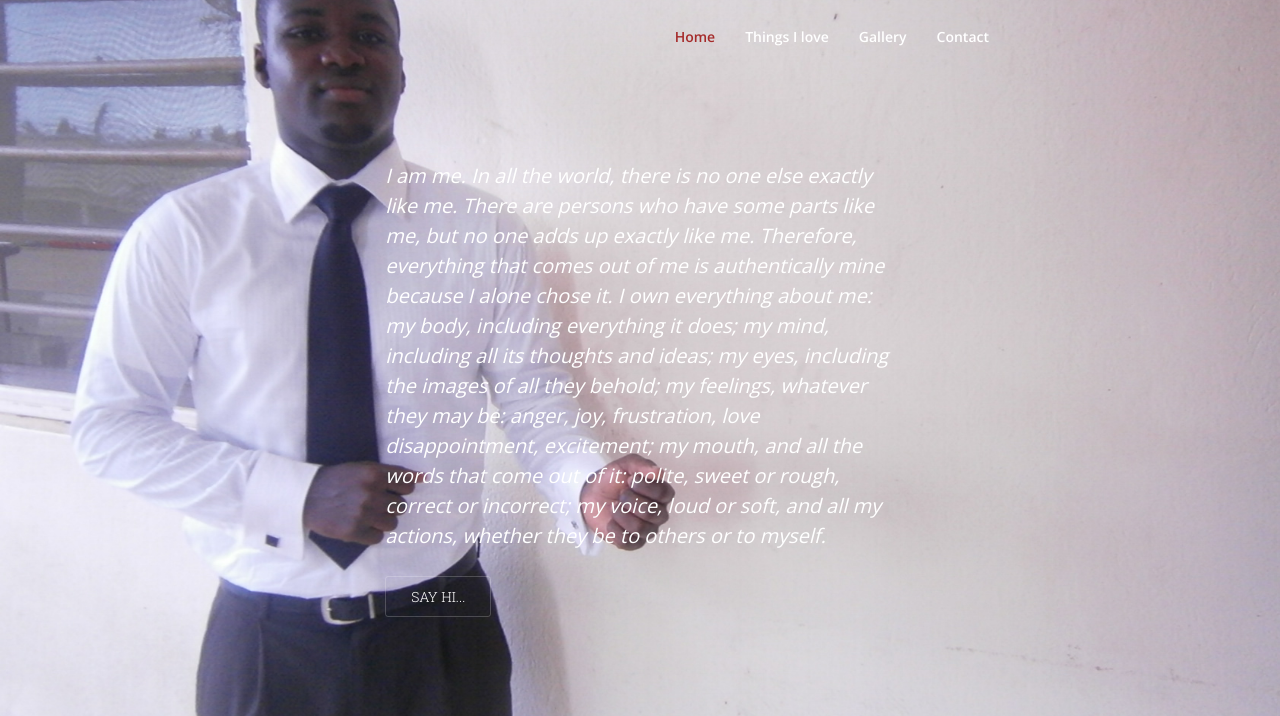
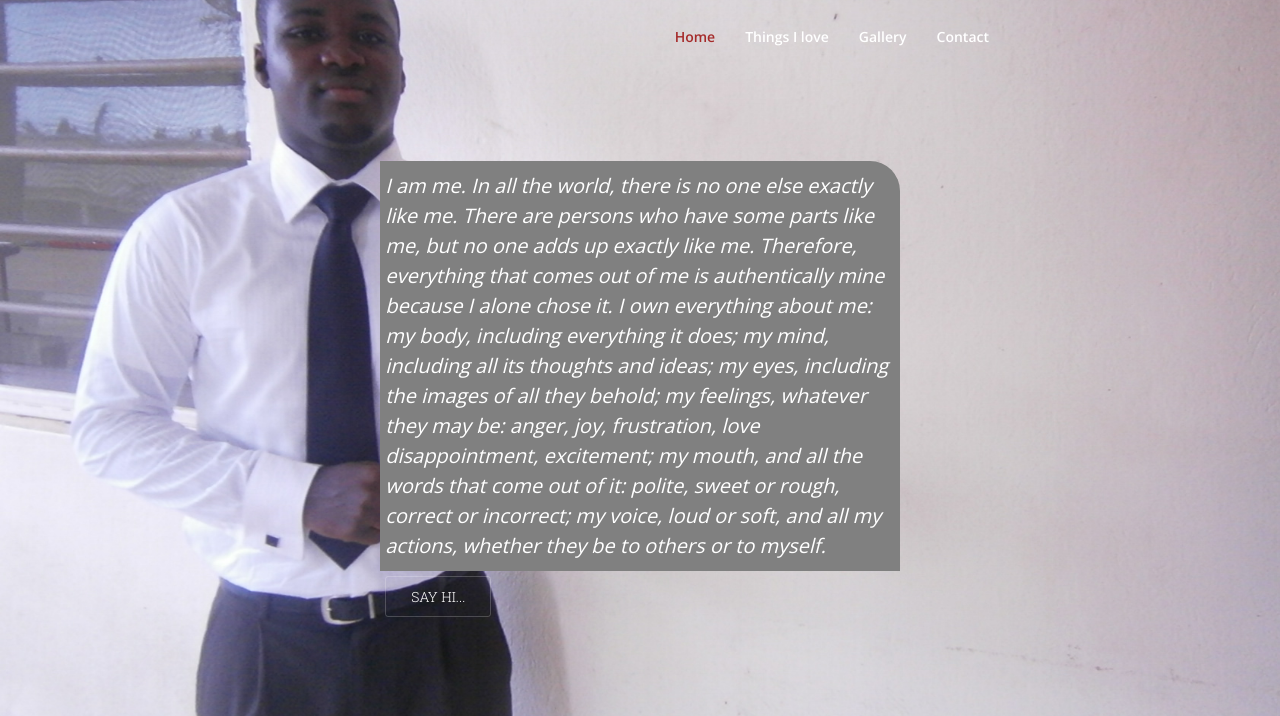
Before and after one commit to paaqwazi/paaqwazi.github.io, a plain HTML site: page index.html in a window 1280 px wide. Shown: the part 84-800 px from the top of the page. Drawn offline with nearby package versions, Linux system fonts and the light colour scheme.

Commit message:
new stuff

```diff
--- a/css/style.css
+++ b/css/style.css
@@ -163,7 +163,9 @@ ul.nav li a.active
 }
 p.under-tagline
 {
-	color: #FFF;
+	background-color: grey;
+	margin: -20px -5px;
+	padding: 10px 5px;
 	font-size: 18px;
 	border-top-right-radius: 30px;
 	line-height: 30px;
```
